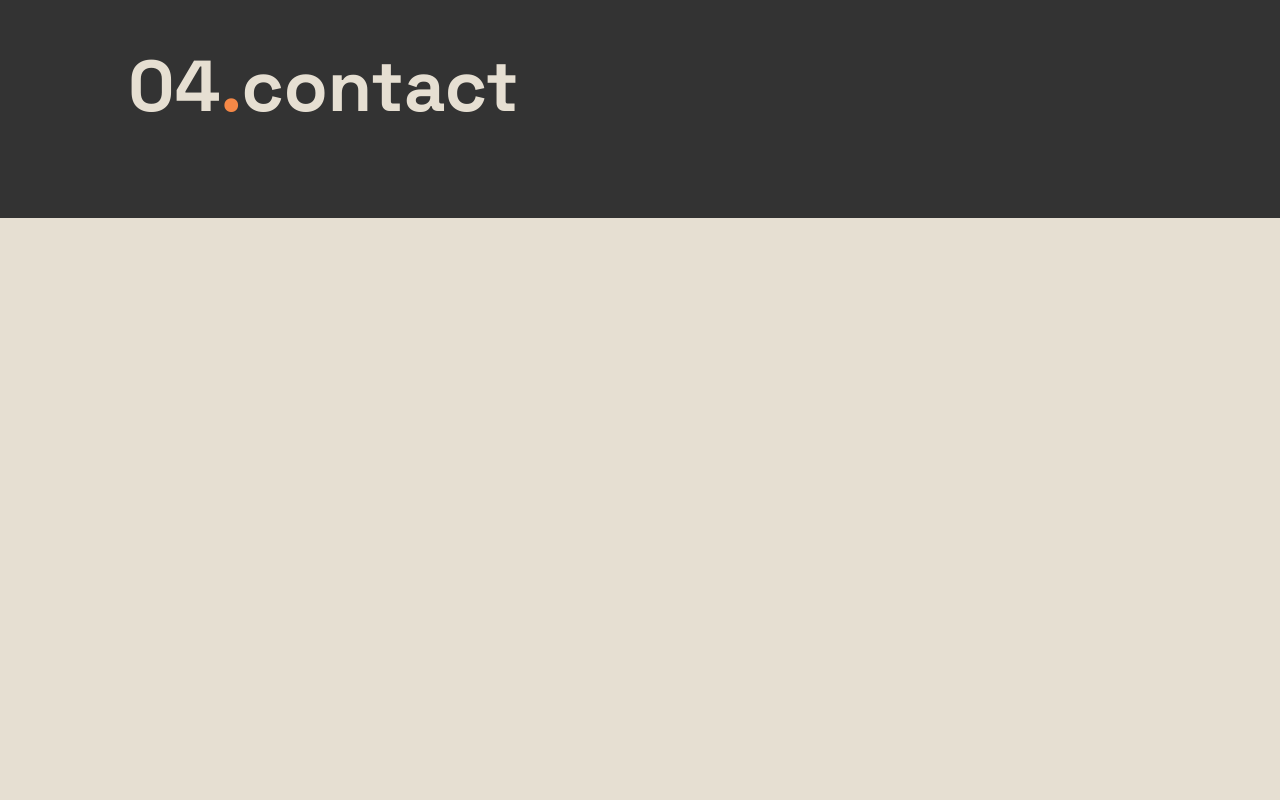
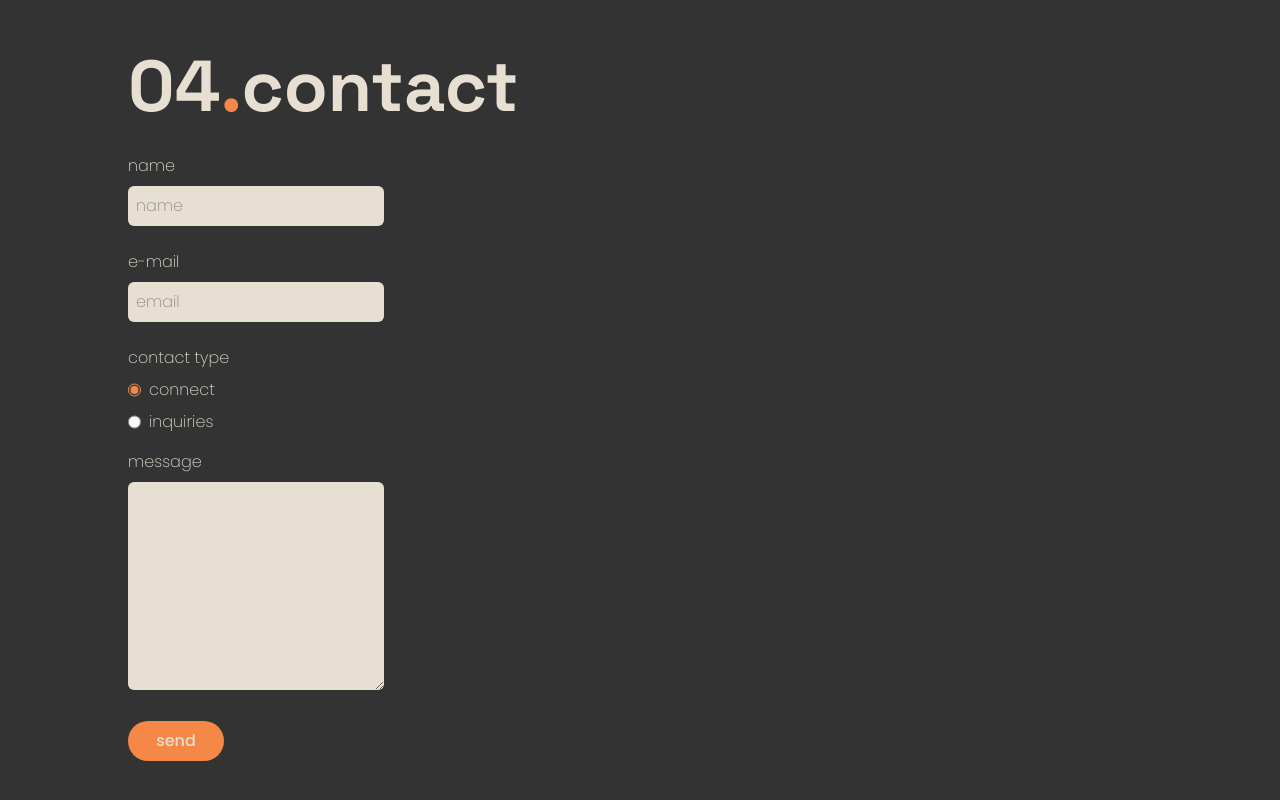
Before and after one commit to erik-grahn/FED25D_REACT_PORTFOLIO, a React (Vite) app in the folder portfolio-react/: page / in a window 1280 px wide. Shown: the part 3807-4607 px from the top of the page. Before the commit the page ends 4025 px from the top, so only its background shows below. Built offline with nearby package versions, Linux system fonts and the light colour scheme.

Commit message:
feat: add form for contact with error handling

```diff
--- a/portfolio-react/src/components/Contact/Form.tsx
+++ b/portfolio-react/src/components/Contact/Form.tsx
@@ -1,4 +1,134 @@
+import { useState, type ChangeEvent } from "react";
+
 const Form = () => {
-  return <></>;
+  const [formData, setFormData] = useState({
+    name: "",
+    email: "",
+    subject: "connect",
+    message: "",
+  });
+  const [error, setError] = useState<FormErrors>({});
+
+  const handleChange = (
+    e: ChangeEvent<HTMLInputElement | HTMLTextAreaElement>,
+  ) => {
+    const { name, value } = e.target;
+
+    setFormData({ ...formData, [name]: value });
+  };
+
+  type FormErrors = {
+    name?: string;
+    email?: string;
+    message?: string;
+  };
+
+  const validate = () => {
+    const newErrors: FormErrors = {};
+
+    if (!formData.name.trim()) {
+      newErrors.name = "name is required";
+    }
+    if (!formData.email.trim()) {
+      newErrors.email = "email is required";
+    }
+    if (!formData.message.trim()) {
+      newErrors.message = "message is required";
+    }
+
+    setError(newErrors);
+    return Object.keys(newErrors).length === 0;
+  };
+
+  const handleSubmit = (e: React.SubmitEvent<HTMLFormElement>) => {
+    e.preventDefault();
+
+    if (!validate()) return;
+
+    alert("Form submitted sucessfully!");
+    console.log(formData);
+  };
+
+  return (
+    <form className="" action="" onSubmit={handleSubmit}>
+      <div className="mb-4">
+        <label className="block text-background" htmlFor="name">
+          name
+        </label>
+        <input
+          type="text"
+          name="name"
+          placeholder="name"
+          value={formData.name}
+          onChange={handleChange}
+          className="bg-background w-64 text-primary p-2 rounded-md my-2"
+        />
+        {error.name && <p className="text-error">{error.name}</p>}
+      </div>
+      <div className="mb-4">
+        <label className="block text-background" htmlFor="email">
+          e-mail
+        </label>
+        <input
+          type="email"
+          name="email"
+          placeholder="email"
+          value={formData.email}
+          onChange={handleChange}
+          className="bg-background w-64 text-primary p-2 rounded-md my-2"
+        />
+        {error.email && <p className="text-error">{error.email}</p>}
+      </div>
+      <div className="text-background mb-4">
+        <p>contact type</p>
+        <div>
+          <label className="flex w-fit gap-2 mt-2" htmlFor="connect">
+            <input
+              type="radio"
+              name="subject"
+              value="connect"
+              id="connect"
+              className="accent-secondary"
+              checked={formData.subject === "connect"}
+              onChange={handleChange}
+            />
+            connect
+          </label>
+        </div>
+        <div>
+          <label className="flex w-fit gap-2 mt-2" htmlFor="inquiries">
+            <input
+              type="radio"
+              name="subject"
+              value="inquiries"
+              id="inquiries"
+              className="accent-secondary"
+              checked={formData.subject === "inquiries"}
+              onChange={handleChange}
+            />
+            inquiries
+          </label>
+        </div>
+      </div>
+      <div className="w-64 mb-4">
+        <label className="text-background block" htmlFor="message">
+          message
+        </label>
+        <textarea
+          className="bg-background w-full text-primary p-2 rounded-md my-2"
+          rows={8}
+          name="message"
+          id="message"
+          value={formData.message}
+          onChange={handleChange}></textarea>
+        {error.message && <p className="text-error">{error.message}</p>}
+      </div>
+      <button
+        className="rounded-full px-4 py-2 bg-secondary text-background w-24 mb-2 font-medium transition-colors;"
+        type="submit">
+        send
+      </button>
+    </form>
+  );
 };
 export default Form;
```
